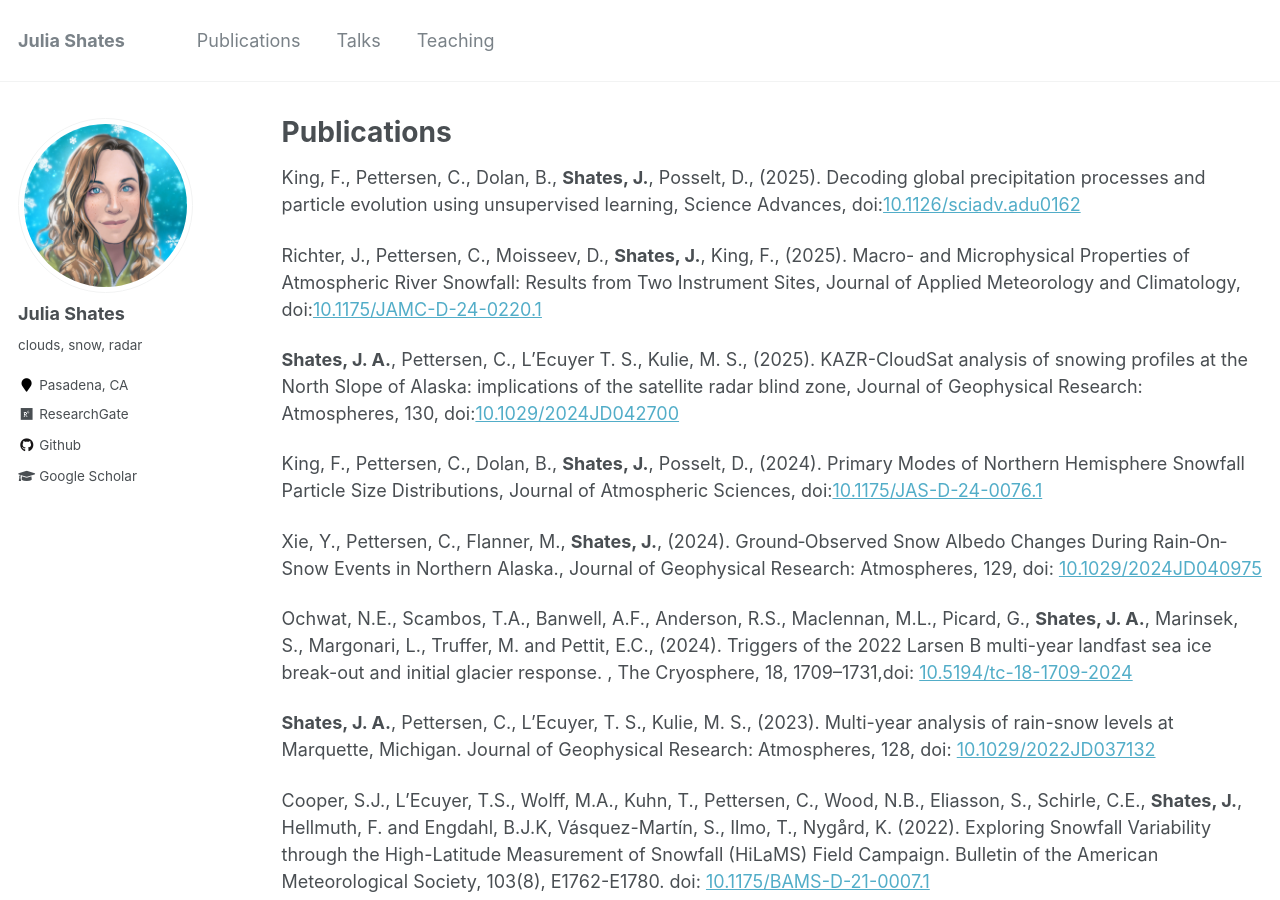
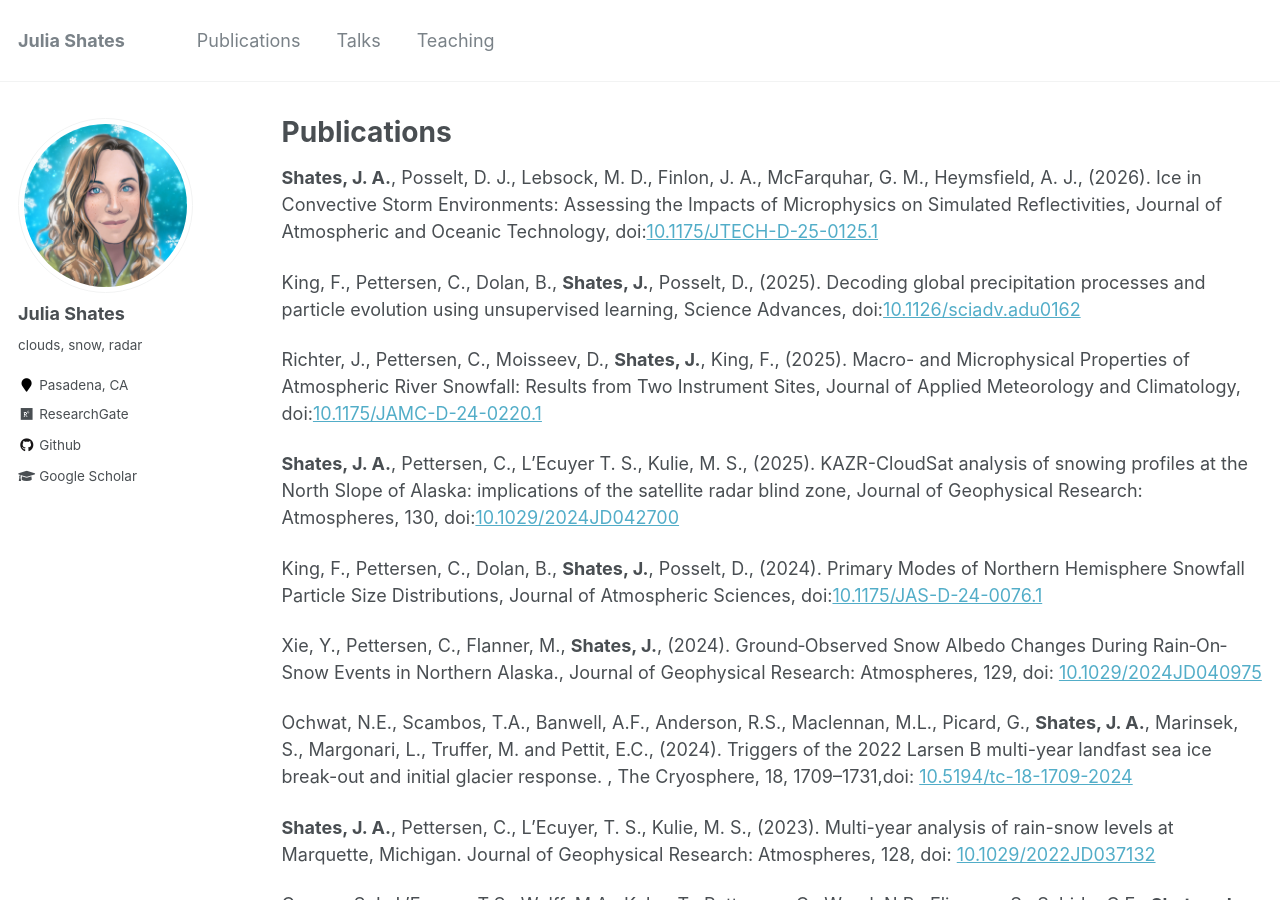
Before and after one commit to shates/shates.github.io, a Jekyll site: the page built from _pages/publications.md, in a window 1280 px wide and 900 px high. Built offline with Jekyll 4.4.1, drawn with Linux system fonts in a browser that asks for light colours.

Commit message:
Update publications.md
adding Shates et al 2026 JTECH

```diff
--- a/_pages/publications.md
+++ b/_pages/publications.md
@@ -4,6 +4,7 @@ title: "Publications"
 permalink: /publications/
 author_profile: true
 ---
+**Shates, J. A.**, Posselt, D. J., Lebsock, M. D., Finlon, J. A., McFarquhar, G. M., Heymsfield, A. J., (2026). Ice in Convective Storm Environments: Assessing the Impacts of Microphysics on Simulated Reflectivities, Journal of Atmospheric and Oceanic Technology, doi:[10.1175/JTECH-D-25-0125.1](https://doi.org/10.1029/2024JD042700)
 
 King, F., Pettersen, C., Dolan, B., **Shates, J.**, Posselt, D., (2025). Decoding global precipitation processes and particle evolution using unsupervised learning, Science Advances, doi:[10.1126/sciadv.adu0162](https://doi.org/10.1126/sciadv.adu0162)
 
```
